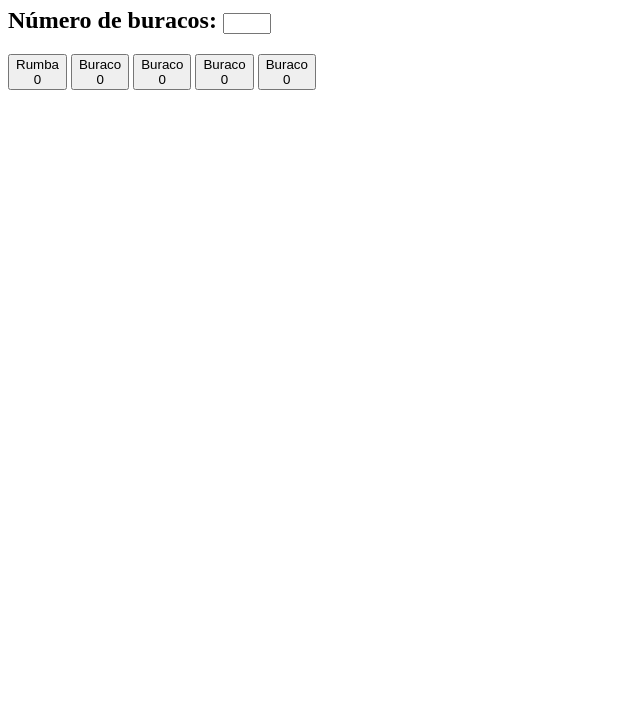
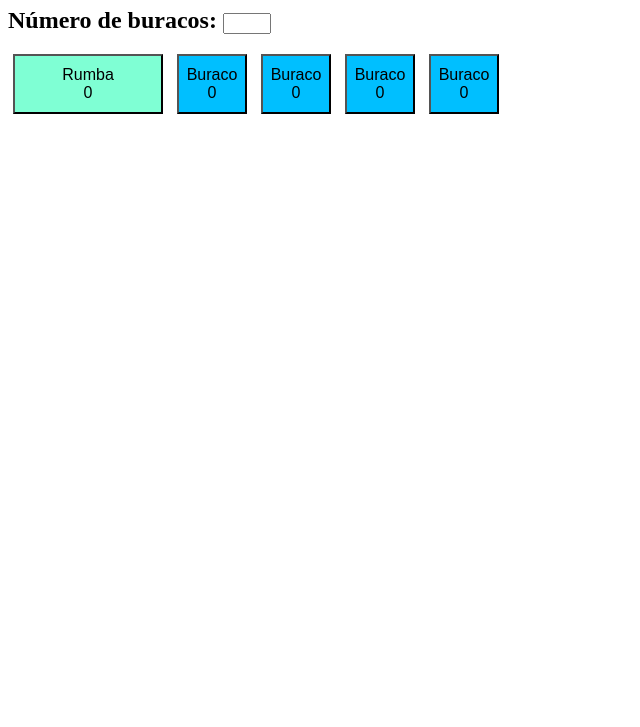
Before and after one commit to felipegssantos/tchuca, a plain HTML site: page webapp/index.html in a window 1280 px wide. Shown: the part 73-800 px from the top of the page, without its empty margins (0-640 px from the left). Drawn offline with Linux system fonts and the light colour scheme.

Commit message:
Apply styles and split html, css and js files

```diff
--- a/webapp/index.html
+++ b/webapp/index.html
@@ -3,22 +3,9 @@
 
     <head>
         <title>Tchuca</title>
-        <script>
-            MAX_HOLES = 5;
+        <link rel="stylesheet" type="text/css" href="./style.css">
+        <script src="./scripts.js">
 
-            function seed(id) {
-                var doc = document.getElementById(id);
-                var x = Number(doc.innerHTML);
-                doc.innerHTML = x + 1;
-            }
-
-            function setHoles(num) {
-                for (var i = 1; i < MAX_HOLES; i++) {
-                    console.log(`Updating hole ${i}`);
-                    document.getElementById(`hole${i}`).style.display = i < num ? 'block' : 'none';
-                }
-                // TODO: restart board state whenever this function rusn
-            }
         </script>
     </head>
 
@@ -30,33 +17,31 @@
             Número de buracos: <input type="number" name="num_holes" min=1 max=5 step=1 onchange='setHoles(this.value)'>
         </h2>
 
-        <button onclick='seed("rumba")'>
+        <button onclick='seed("rumba")' class="rumba">
             Rumba
             <div id="rumba">0</div>
         </button>
 
         <!-- TODO: change all holes such that the entire hole can be hidden by setHoles function -->
-        <button onclick='seed("hole1")'>
+        <button onclick='seed("hole1")' class="hole">
             Buraco
             <div id="hole1">0</div>
         </button>
 
-        <button onclick='seed("hole2")'>
+        <button onclick='seed("hole2")' class="hole">
             Buraco
             <div id="hole2">0</div>
         </button>
 
-        <button onclick='seed("hole3")'>
+        <button onclick='seed("hole3")' class="hole">
             Buraco
             <div id="hole3">0</div>
         </button>
 
-        <button onclick='seed("hole4")'>
+        <button onclick='seed("hole4")' class="hole">
             Buraco
             <div id="hole4">0</div>
         </button>
 
-        <script>window.alert("Escolha o número de buracos!")</script>
-
     </body>
 </html>
--- /dev/null
+++ b/webapp/scripts.js
@@ -0,0 +1,22 @@
+// TODO: make this function aware of which element called it (i.e. avoid passing `id`)
+function seed(id) {
+    var doc = document.getElementById(id);
+    var x = Number(doc.innerHTML);
+    doc.innerHTML = x + 1;
+}
+
+function setHoles(num) {
+    MAX_HOLES = 5;
+    if (num > MAX_HOLES) {
+        window.alert("O número de buracos deve ser menor que 5.")
+    }
+    else {
+        for (var i = 1; i < MAX_HOLES; i++) {
+            console.log(`Updating hole ${i}`);
+            document.getElementById(`hole${i}`).style.display = i < num ? 'block' : 'none';
+        }
+    }
+    // TODO: restart board state whenever this function runs
+    // TODO: dynamically generate whole HTML for the board whenever it changes (this also should make MAX_HOLES
+    // unnecessary.)
+}
--- /dev/null
+++ b/webapp/style.css
@@ -0,0 +1,15 @@
+button {
+    padding: 10px 5px;
+    margin: auto 5px;
+    font-size: 16px;
+}
+
+button.rumba {
+    width: 150px;
+    background-color: aquamarine;
+}
+
+button.hole {
+    width: 70px;
+    background-color: deepskyblue;
+}
```
